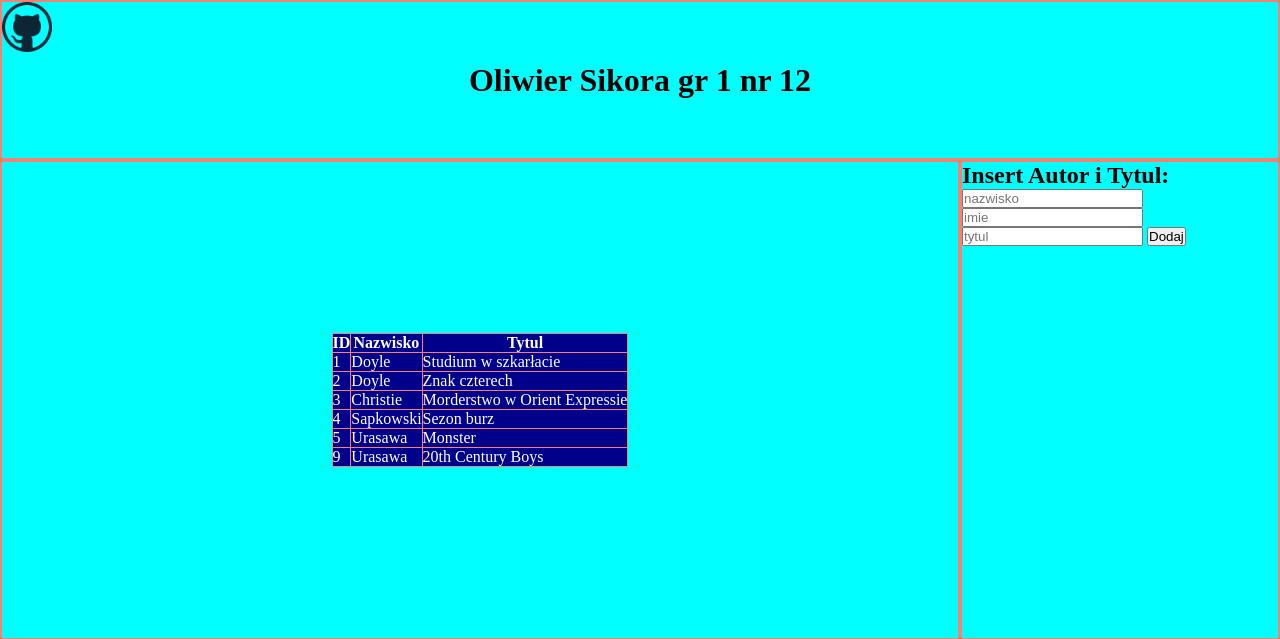
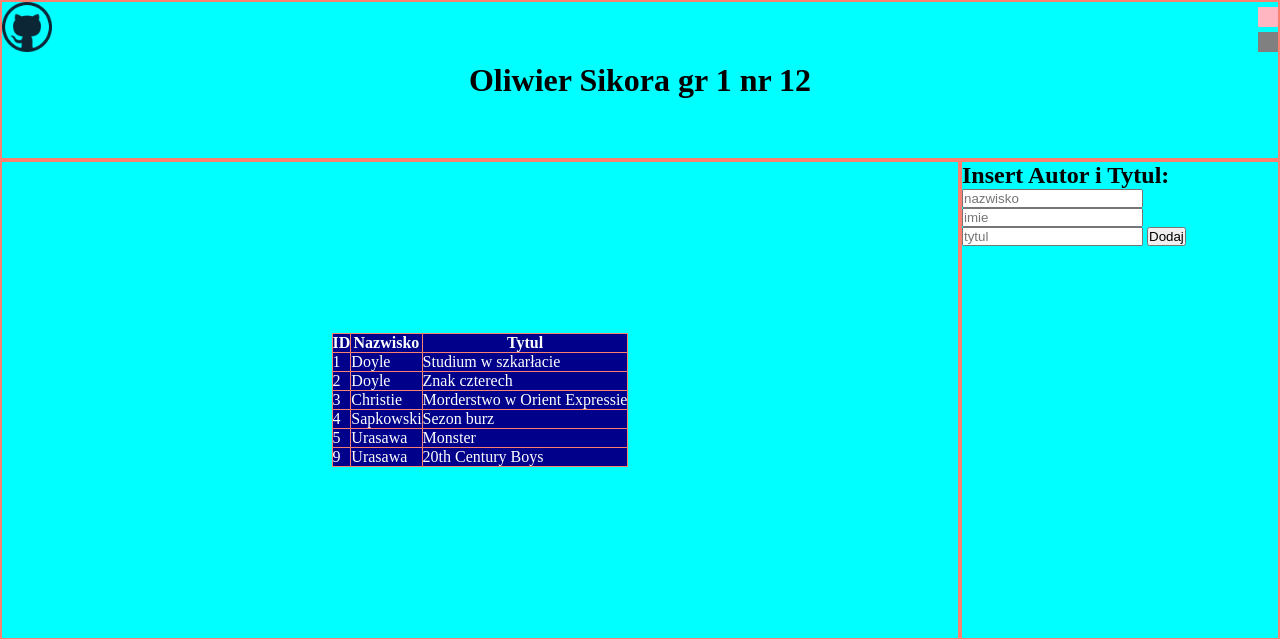
Before and after one commit to 3ti-2020/crud-wiele-do-wielu-oliwier-sikora, a PHP site: page / in a window 1280 px wide. Shown: the top 639 px of the page. Run offline with PHP 8.4, Linux system fonts and the light colour scheme; data comes from the database, SQL or seed files in the repository; data that the repository does not hold is empty.

Commit message:
Add files via upload

```diff
--- a/style.css
+++ b/style.css
@@ -18,6 +18,35 @@ body{
     ;
 
 }
+
+.jasny{
+    background-color: lightpink;
+    width: 20px;
+    height: 20px;
+    position: absolute;
+    top: 5px;
+    right: 0;
+}
+
+.ciemny{
+    background-color: gray;
+    width: 20px;
+    height: 20px;
+    position: absolute;
+    top: 30px;
+    right: 0;
+}
+
+.normal{
+    background-color: aqua;
+    width: 20px;
+    height: 20px;
+    position: absolute;
+    top: 55px;
+    right: 0;
+}
+
+
 
 img{
     width: 50px;
```
